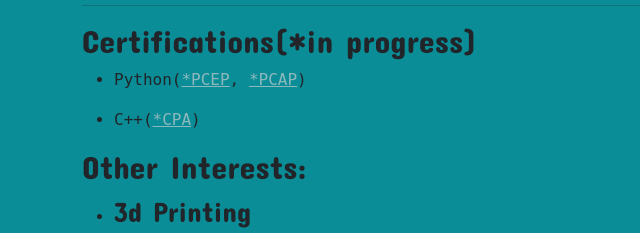
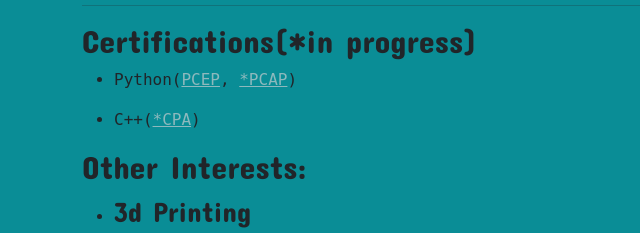
Before and after one commit to GarrettGoodrich/GarrettWebcard.github.io, a plain HTML site: page about/index.html in a window 1280 px wide. Shown: the part 961-1194 px from the top of the page, 0-640 px from the left. Drawn offline with nearby package versions, Linux system fonts and the light colour scheme.

Commit message:
adding cert link

```diff
--- a/about/index.html
+++ b/about/index.html
@@ -119,7 +119,7 @@ to further expand my knowledge in software development.</p>
 <h2 id="certificationsin-progress">Certifications(*in progress)</h2>
 <ul>
 <li>
-<p>Python(<a href="https://pythoninstitute.org/pcep">*PCEP</a>, <a href="https://pythoninstitute.org/pcap">*PCAP</a>)</p>
+<p>Python(<a href="https://verify.openedg.org/?id=zaaU.6CBY.CZGM">PCEP</a>, <a href="https://pythoninstitute.org/pcap">*PCAP</a>)</p>
 </li>
 <li>
 <p>C++(<a href="https://cppinstitute.org/cpa-c-certified-associate-programmer-certification">*CPA</a>)</p>
```
